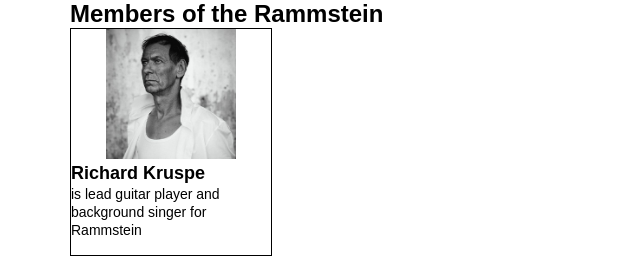
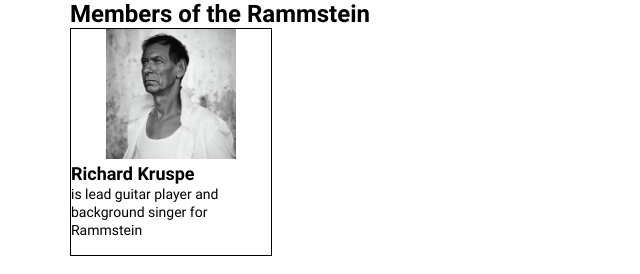
Before and after one commit to maritkch/front-end-basic, a plain HTML site: page index.html in a window 1280 px wide. Shown: the whole page, without its empty margins (0-640 px from the left). Drawn offline with Linux system fonts and the light colour scheme.

Commit message:
added fonts

```diff
--- a/css/style.css
+++ b/css/style.css
@@ -3,7 +3,7 @@
   padding: 0;
 }
 html {
-  font-family: sans-serif;
+  font-family: "Roboto", sans-serif;
 }
 .cardTitle {
   font-size: 18px;
@@ -29,5 +29,4 @@ html {
 
 .cardPhoto {
   margin: 0 35px;
-
 }
--- /dev/null
+++ b/fonts/font.css
@@ -0,0 +1,17 @@
+@font-face {
+  font-family: "Roboto";
+  src: url("Roboto-Bold.woff2") format("woff2"),
+    url("Roboto-Bold.woff") format("woff");
+  font-weight: 700;
+  font-style: normal;
+  font-display: swap;
+}
+
+@font-face {
+  font-family: "Roboto";
+  src: url("Roboto-Regular.woff2") format("woff2"),
+    url("Roboto-Regular.woff") format("woff");
+  font-weight: 400;
+  font-style: normal;
+  font-display: swap;
+}
--- a/index.html
+++ b/index.html
@@ -5,6 +5,7 @@
     <meta http-equiv="X-UA-Compatible" content="IE=edge" />
     <meta name="viewport" content="width=device-width, initial-scale=1.0" />
     <title>Home Work</title>
+    <link rel="stylesheet" href="./fonts/font.css" />
     <link rel="stylesheet" href="./css/style.css" />
   </head>
   <body>
```
Also changed, not shown: fonts/Roboto-Bold.woff (added), fonts/Roboto-Bold.woff2 (added), fonts/Roboto-Regular.woff (added), fonts/Roboto-Regular.woff2 (added).
